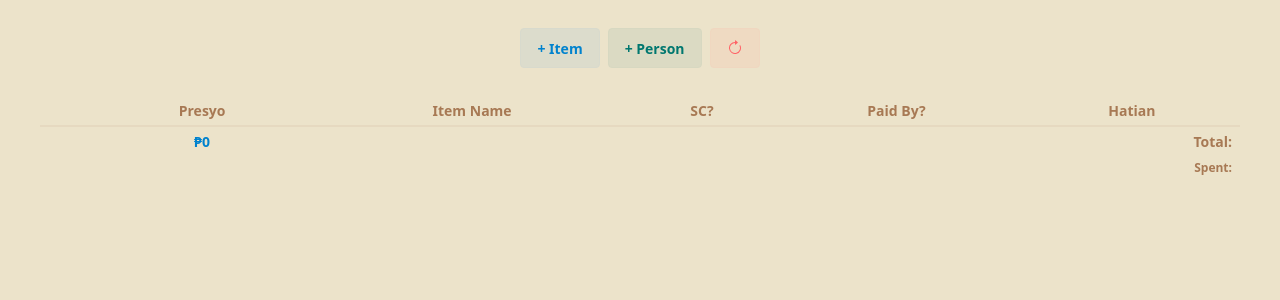
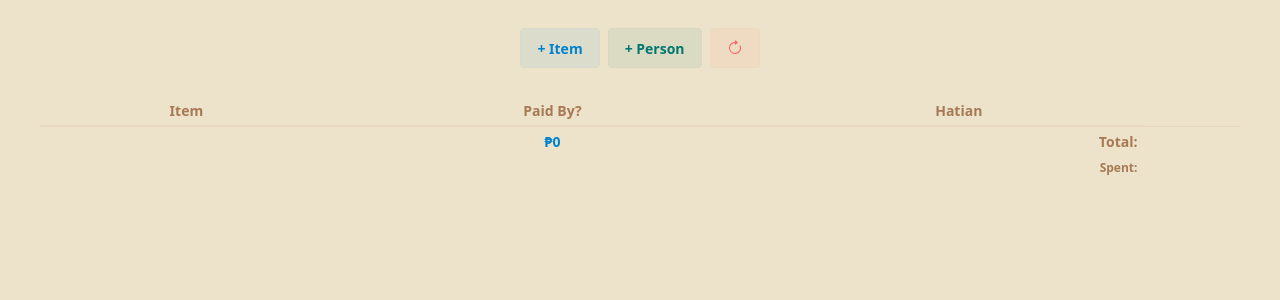
Before and after one commit to jjjmdev/hatian, a React (Vite) app: page / in a window 1280 px wide. Shown: the top 300 px of the page. Built offline with nearby package versions, Linux system fonts and the light colour scheme.

Commit message:
Improve table layout

```diff
--- a/src/App.jsx
+++ b/src/App.jsx
@@ -23,7 +23,7 @@ function App() {
 				<PersonModal />
 				<ResetModal />
 			</div>
-			<div className='w-full text-center px-10'>
+			<div className='w-full text-center'>
 				<ItemsTable onEditClick={handleEditClick} />
 			</div>
 		</>
--- a/src/components/ItemsTable.jsx
+++ b/src/components/ItemsTable.jsx
@@ -29,10 +29,7 @@ export default function ItemsTable({ onEditClick }) {
 					{/* head */}
 					<thead>
 						<tr>
-							<td className='w-min'></td>
-							<td>Presyo</td>
-							<th>Item Name</th>
-							<td>SC?</td>
+							<td>Item</td>
 							<td>Paid By?</td>
 							<td>Hatian</td>
 							{persons.map((person, index) => (
@@ -44,6 +41,35 @@ export default function ItemsTable({ onEditClick }) {
 						{items.map((item) => {
 							return (
 								<tr key={item.txId}>
+
+									<td>
+										<div className='font-bold mb-1'>{item.itemName}</div>
+										<div>₱{roundTwoDecimals(item.total)}</div>
+										<div>{item.serviceCharge ? '(SC: ' + item.serviceCharge + '%)' : ''}</div>
+										</td>
+									<td>
+										{item.payers.map(({ id, personId, amount }) => (
+											<div key={id} className='w-full'>
+												{getPersonName(personId)}
+												{amount < item.total ? ' – ₱' + roundTwoDecimals(amount) : <div>(Full Amount)</div>}
+											</div>
+										))}
+									</td>
+									<td>
+										<div>₱{roundTwoDecimals(item.total / item.buyers.length)} ea.</div>
+										<div>{item.buyers.length} {item.buyers.length > 1 ? 'persons' : 'person'}</div>
+										</td>
+									{persons.map((person, index) => {
+										const amount =
+											roundTwoDecimals(txs[person.id][item.txId]) || 0
+										return (
+											<ColoredTableData
+												index={index}
+												key={index}
+												amount={amount}
+											/>
+										)
+									})}
 									<td className='w-min'>
 										<button
 											className='btn btn-ghost btn-xs'
@@ -92,29 +118,6 @@ export default function ItemsTable({ onEditClick }) {
 											</svg>
 										</button>
 									</td>
-									<td>₱{roundTwoDecimals(item.total)}</td>
-									<th>{item.itemName}</th>
-									<td>{item.serviceCharge ? item.serviceCharge + '%' : '—'}</td>
-									<td>
-										{item.payers.map(({ id, personId, amount }) => (
-											<div key={id} className='w-full'>
-												{getPersonName(personId)}
-												{amount < item.total && ' – ₱' + amount}
-											</div>
-										))}
-									</td>
-									<td>₱{roundTwoDecimals(item.total / item.buyers.length)}</td>
-									{persons.map((person, index) => {
-										const amount =
-											roundTwoDecimals(txs[person.id][item.txId]) || 0
-										return (
-											<ColoredTableData
-												index={index}
-												key={index}
-												amount={amount}
-											/>
-										)
-									})}
 								</tr>
 							)
 						})}
@@ -129,9 +132,6 @@ export default function ItemsTable({ onEditClick }) {
 									items.reduce((total, item) => total + item.total, 0)
 								)}
 							</td>
-							<td></td>
-							<td></td>
-							<td></td>
 							<td className='text-right'>Total:</td>
 							{persons.map((person, index) => {
 								const tally = computeTallyOfPerson(txs, person.id)
@@ -139,11 +139,9 @@ export default function ItemsTable({ onEditClick }) {
 									<ColoredTableData index={index} key={index} amount={tally} />
 								)
 							})}
+							<td></td>
 						</tr>
 						<tr className='text-xs text-center'>
-							<td></td>
-							<td></td>
-							<td></td>
 							<td></td>
 							<td></td>
 							<td className='text-right'>Spent:</td>
@@ -151,6 +149,7 @@ export default function ItemsTable({ onEditClick }) {
 								const totalSpent = computeTotalSpentOfPerson(items, person.id)
 								return <td key={index}>₱{totalSpent}</td>
 							})}
+							<td></td>
 						</tr>
 					</tfoot>
 				</table>
```
